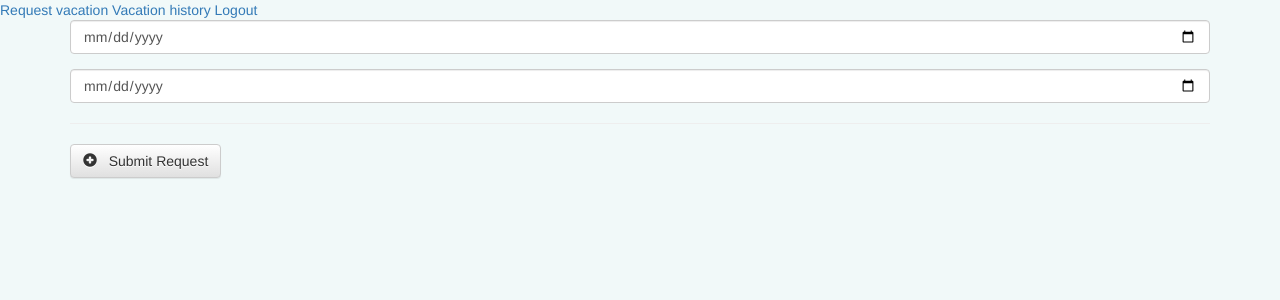
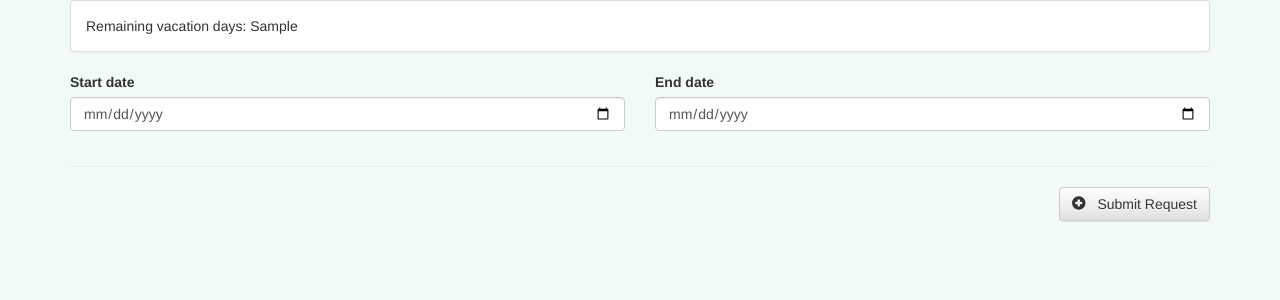
Before and after one commit to davorzdralo/vacation_module, a PHP site: template views/vacation/request.php in a window 1280 px wide. Shown: the top 300 px of the page. Run offline with PHP 8.4, Linux system fonts and the light colour scheme; the template is opened without the code that fills it: most values are stand-ins (such as "Sample title", 1, 10 or a date in 2020).

Commit message:
Added support for multiple layouts, and put some basic work into UI with Bootstrap. Added "remaining vacation days" indicator to the request vacation page.

```diff
--- a/controllers/BaseController.php
+++ b/controllers/BaseController.php
@@ -7,5 +7,5 @@ abstract class BaseController
 {
     public $parameters = [];
 
-    // TODO: dodati defaultni layout
+    public $layout = 'layout';
 }
--- a/index.php
+++ b/index.php
@@ -52,7 +52,7 @@ if (method_exists($controllerInstance, $actionName) && is_callable([$controllerI
 $content = render("views/$controller/$action.php", $controllerInstance->parameters);
 $controllerInstance->parameters['content'] = $content;
 
-print render("views/layout.php", $controllerInstance->parameters);
+print render('views/layouts/' . $controllerInstance->layout . '.php', $controllerInstance->parameters);
 
 function render($view, $parameters) {
     ob_start();
--- a/views/vacation/approve.php
+++ b/views/vacation/approve.php
@@ -1,7 +1,3 @@
-<a href="?controller=vacation&action=request">Approve vacation</a>
-<a href="?controller=user&action=logout">Logout</a>
-
-
 <div class="container">
 
     <table class="table table-striped">
--- a/views/vacation/history.php
+++ b/views/vacation/history.php
@@ -1,7 +1,3 @@
-<a href="?controller=vacation&action=request">Request vacation</a>
-<a href="?controller=vacation&action=history">Vacation history</a>
-<a href="?controller=user&action=logout">Logout</a>
-
 <div class="container">
 
     <table class="table table-striped">
--- a/views/vacation/request.php
+++ b/views/vacation/request.php
@@ -1,9 +1,25 @@
-<a href="?controller=vacation&action=request">Request vacation</a>
-<a href="?controller=vacation&action=history">Vacation history</a>
-<a href="?controller=user&action=logout">Logout</a>
+<div class="container">
 
-<div class="container">
+    <div class="panel panel-default">
+        <div class="panel-body">
+            Remaining vacation days: <?php echo $remainingDays; ?>
+        </div>
+    </div>
+
+
     <form id="login-form" method="post" action="index.php?controller=vacation&action=request">
+
+        <div class="row">
+            <div class="form-group col-md-6">
+                <label for="start">Start date</label>
+                <input type="date" class="form-control" id="start" required>
+            </div>
+
+            <div class="form-group col-md-6">
+                <label for="end">End date</label>
+                <input type="date" class="form-control" id="end" required>
+            </div>
+        </div>
 
         <div id="error">
             <?php
@@ -18,18 +34,10 @@
             ?>
         </div>
 
-        <div class="form-group">
-            <input type="date" class="form-control" name="start" placeholder="Start Date" required />
-        </div>
-
-        <div class="form-group">
-            <input type="date" class="form-control" name="end" placeholder="End Date" required />
-        </div>
-
         <hr />
 
         <div class="form-group">
-            <button type="submit" name="submit" class="btn btn-default">
+            <button type="submit" name="submit" class="btn btn-default pull-right">
                 <i class="glyphicon glyphicon-plus-sign"></i> &nbsp; Submit Request
             </button>
         </div>
```
Also changed, not shown: controllers/VacationController.php (+13 -0 lines), models/VacationModel.php (+16 -2 lines), views/layouts/user_layout.php (added, +54 -0 lines), views/layouts/layout.php (renamed from views/layout.php).
